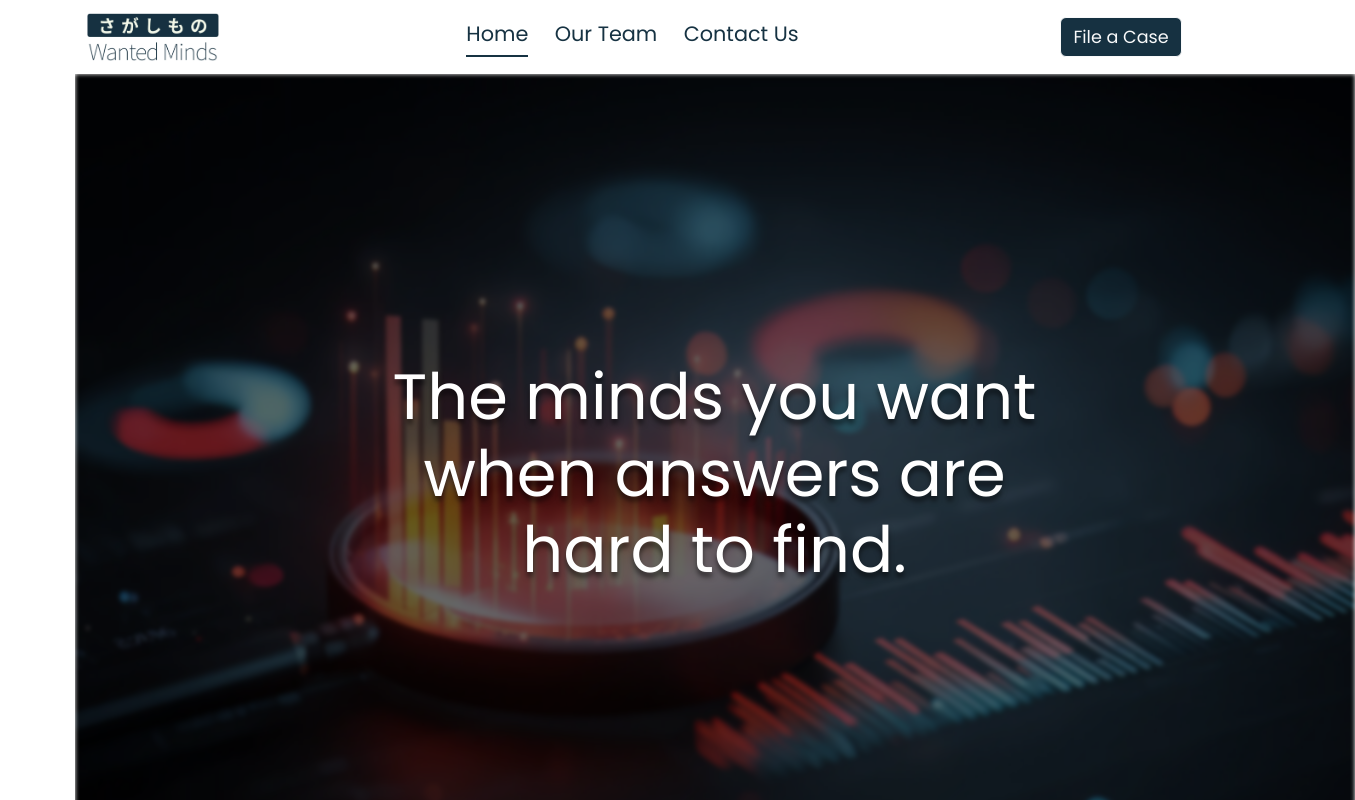
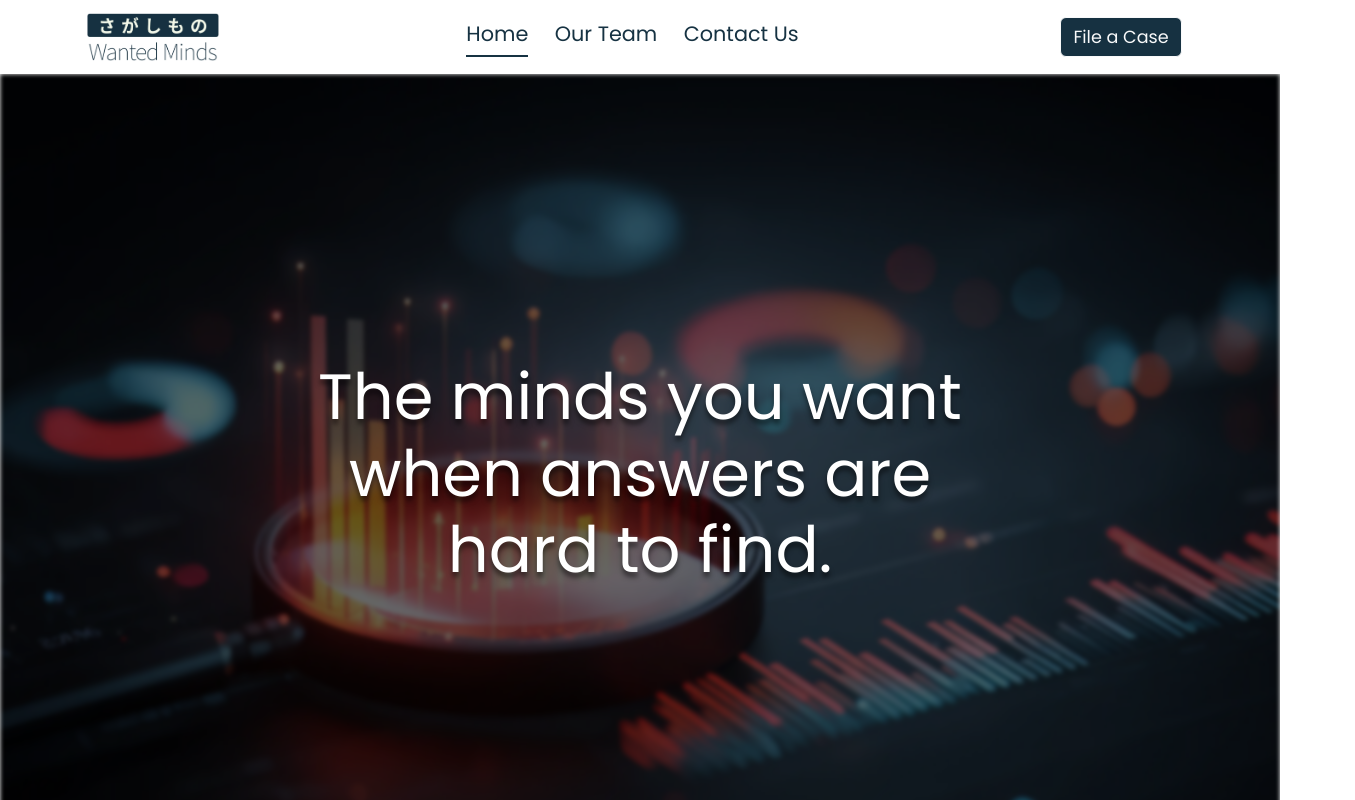
Before and after one commit to deyperfect/Wanted-Minds, a React (Vite) app in the folder client/: page / in a window 1280 px wide. Shown: the top 800 px of the page, 1355 px wide, since content can reach past the window. Built offline with nearby package versions, Linux system fonts and the light colour scheme.

Commit message:
refactor: remove Container from App

```diff
--- a/client/src/App.jsx
+++ b/client/src/App.jsx
@@ -1,4 +1,3 @@
-import { Container } from 'react-bootstrap';
 import { Routes, Route } from 'react-router-dom';
 import Navbar from './components/Navbar';
 import Footer from './components/Footer';
@@ -13,14 +12,12 @@ const App = () => {
     <>
       <Navbar />
 
-      <Container >
         <Routes>
           <Route path="/" element={<Home />} />
           <Route path="/team" element={<Team />} />
 
           <Route path="*" element={<Error />} />
         </Routes>
-      </Container>
 
       <Footer />
     </>
```
